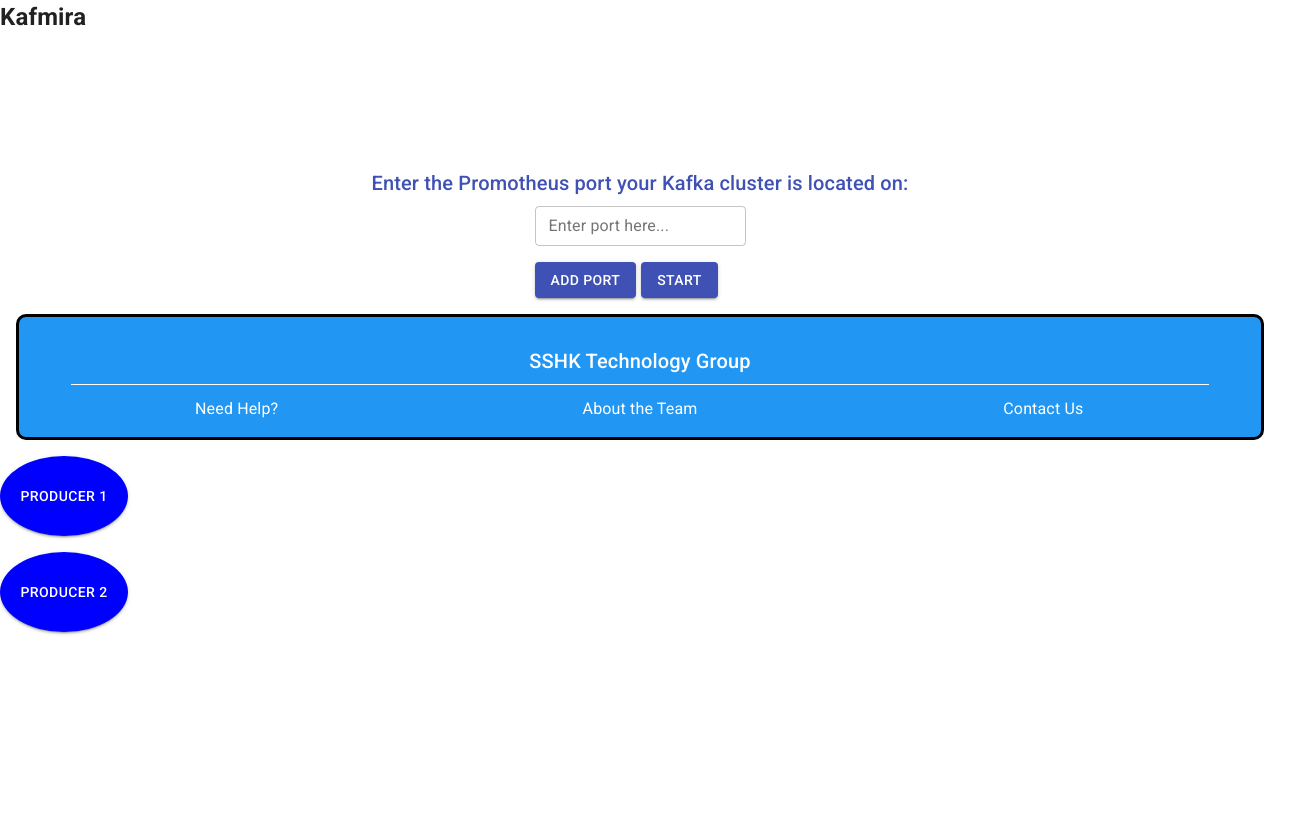
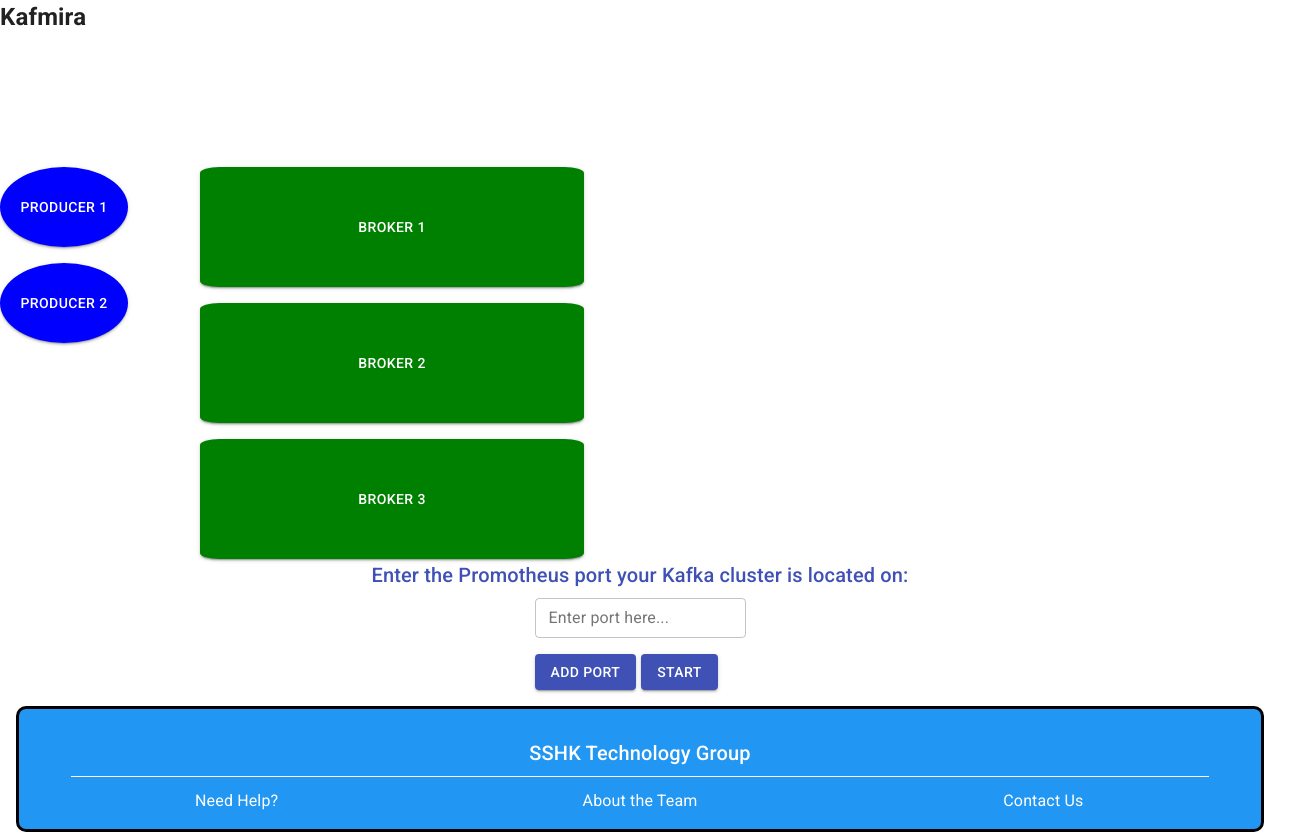
Before and after one commit to oslabs-beta/Kafmira, a React app: page /dashboard in a window 1280 px wide. Shown: the part 540-1374 px from the top of the page, 1316 px wide, since content can reach past the window. Before the commit the page ends 1284 px from the top, so only its background shows below. Built offline with nearby package versions, Linux system fonts and the light colour scheme.

Commit message:
Added Broker components, routes pending, modified grid/stack on clusterContainer alignment

```diff
--- a/client/App.jsx
+++ b/client/App.jsx
@@ -14,12 +14,13 @@ const App =() => {
       <MainPageContainer />
       <div><PortEntry /></div>
       <div><BottomBanner /></div>
-      <div><ClusterContainer /></div>
+      {/* <div><ClusterContainer /></div> */}
       <Routes>
         <Route path='/dashboard' element={<MainPageContainer />} />
         {/* <Route path='/brokers' element={<BrokersPage />} />
         <Route path='/producers' element={<ProducersPage />} />
-        <Route path='/consumers' element={<ConsumersPage />} /> */}
+        <Route path='/consumers' element={<ConsumersPage />} />
+        <Route path='/portentry' element={<App />} /> */}
       </Routes>
 
     </div>
--- a/client/components/Broker.jsx
+++ b/client/components/Broker.jsx
@@ -0,0 +1,29 @@
+import React from 'react';
+import { Navigate } from 'react-router';
+import { Button, Grid } from '@material-ui/core';
+import { Stack } from '@mui/material';
+
+export default function Producer(){
+  return(
+    <Stack spacing={2}>
+    <Button
+    variant="contained"
+    style={{ display: "flex",  width: "30vw", height: "15vh", backgroundColor: "green", borderRadius: "5%" }}
+    >
+    <p style={{ color: "white", textalign: "center", verticalalign: "middle", lineheight: "10vh" }}>Broker 1</p>
+    </Button>
+    <Button
+    variant="contained"
+    style={{ display: "flex",  width: "30vw", height: "15vh", backgroundColor: "green", borderRadius: "5%" }}
+    >
+    <p style={{ color: "white", textalign: "center", verticalalign: "middle", lineheight: "10vh" }}>Broker 2</p>
+    </Button>
+    <Button
+    variant="contained"
+    style={{ display: "flex",  width: "30vw", height: "15vh", backgroundColor: "green", borderRadius: "5%" }}
+    >
+    <p style={{ color: "white", textalign: "center", verticalalign: "middle", lineheight: "10vh" }}>Broker 3</p>
+    </Button>
+    </Stack>
+  )
+}
--- a/client/components/ClusterContainer.jsx
+++ b/client/components/ClusterContainer.jsx
@@ -1,14 +1,23 @@
 import React, { useState } from 'react';
 import { Navigate } from 'react-router';
-import { Box } from '@material-ui/core';
+import { Box, Grid } from '@material-ui/core';
 import Producer from './Producer.jsx';
+import Broker from './Broker.jsx'
 
 export default function ClusterContainer(){
   return(
-    <Box>
-    <Producer />
-    {/* <Broker />
-    <Consumer />   */}
-    </Box>
+    <Box sx={{ flexGrow: 1 }} >
+    <Grid container spacing={9} >
+      <Grid item Producers >
+      <Producer />
+      </Grid>
+      <Grid item Brokers >
+      <Broker />
+      </Grid>
+      <Grid item Consumers>
+      {/* <Consumer />  */}
+     </Grid>
+    </Grid>
+  </Box>
   )
 }
--- a/client/components/MainPageContainer.jsx
+++ b/client/components/MainPageContainer.jsx
@@ -1,13 +1,14 @@
 import React from 'react';
 import TopBannerContainer from './TopBannerContainer.jsx';
+import ClusterContainer from './ClusterContainer.jsx';
 
 const MainPageContainer =() => {
   return (
     <div>
       <TopBannerContainer />
-      {/* <ClusterContainer />
-      <CriticalMetrics />
-      <BottomBanner /> */}
+      <ClusterContainer />
+      {/* <CriticalMetrics /> */}
+      {/* <BottomBanner />  */}
     </div>
   )
 }
--- a/client/components/TopBannerContainer.jsx
+++ b/client/components/TopBannerContainer.jsx
@@ -16,7 +16,7 @@ import ListItem from '@mui/material/ListItem';
 import ListItemText from '@mui/material/ListItemText';
 import Button from '@mui/material/Button';
 import IconButton from '@mui/material/IconButton';
-import { Navigate, HashRouter } from 'react-router';
+import {Link} from 'react-router-dom';
 const drawerWidth = 200;
 
 const Main = styled('main', { shouldForwardProp: (prop) => prop !== 'open' })(
@@ -116,9 +116,11 @@ const TopBannerContainer = () => {
         <Divider />
         <List>
           {[['Cluster Overview', '/dashboard'], ['Producers', '/producers'], ['Consumers', '/consumers'], ['Brokers', '/brokers'], ['New Port(s)', '/portentry']].map(([text, route]) => (
-            <ListItem button key={text} onClick = {() => <Navigate to={route} />} >
+             <Link to={route}>
+            <ListItem button key={text} >
               <ListItemText primary={text} />
             </ListItem>
+            </Link>
           ))}
         </List>
       </Drawer>
```
